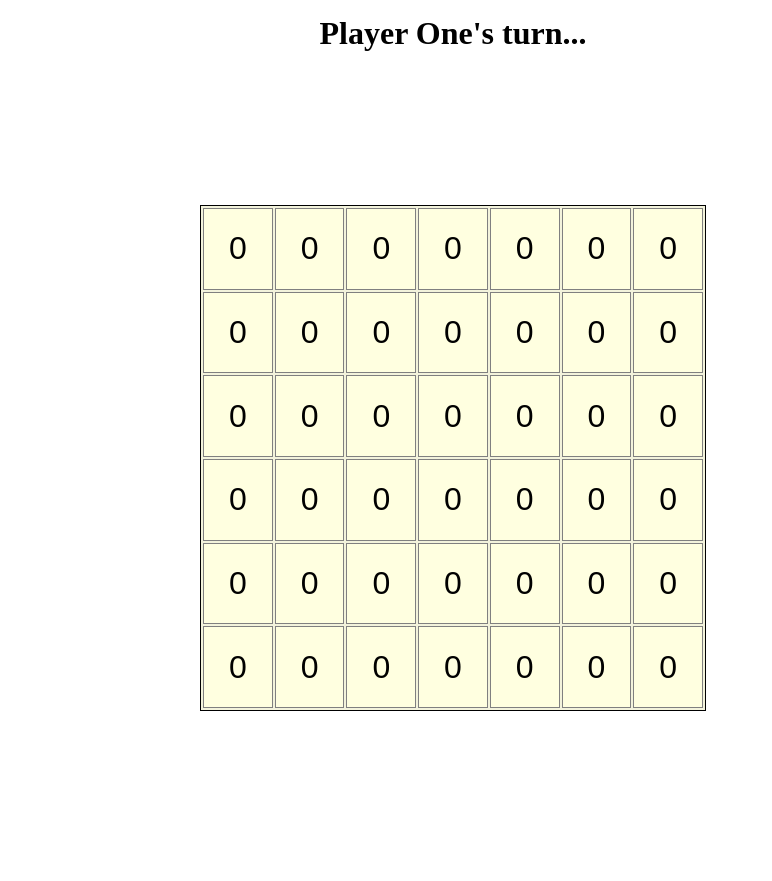
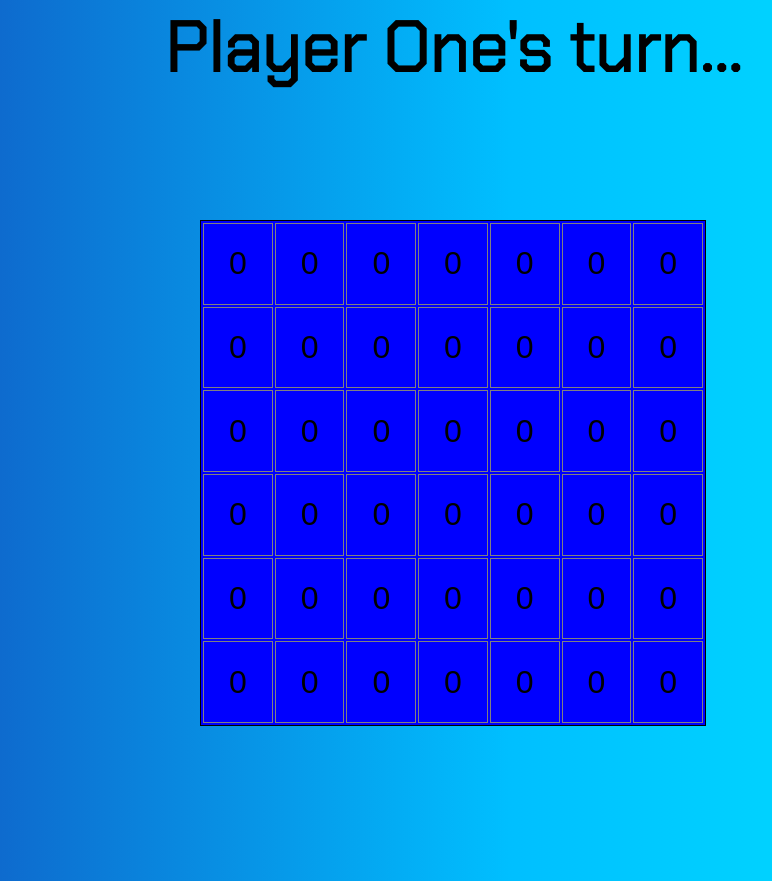
Before and after one commit to Babb2000/Connect-Four-Game, a plain HTML site: page index.html in a window 1280 px wide. Shown: the whole page, without its empty margins (195-967 px from the left). Drawn offline with Linux system fonts and the light colour scheme.

Commit message:
adding styles and font family to project

```diff
--- a/index.html
+++ b/index.html
@@ -5,6 +5,10 @@
     <meta name="viewport" content="width=device-width">
     <title>Connect Four HTML Skeleton</title>
     <link href="style.css" rel="stylesheet" type="text/css" />
+    <link rel="preconnect" href="https://fonts.googleapis.com">
+    <link rel="preconnect" href="https://fonts.gstatic.com" crossorigin>
+    <link href="https://fonts.googleapis.com/css2?family=Chakra+Petch:wght@300&display=swap" rel="stylesheet">
+
   </head>
   <body>
       <div class = "flex-header">
--- a/style.css
+++ b/style.css
@@ -1,3 +1,10 @@
+body{
+  background: rgb(15,100,202);
+  background: linear-gradient(90deg, rgba(15,100,202,1) 4%, rgba(15,100,202,1) 12%, rgba(0,191,255,1) 55%, rgba(0,212,255,1) 78%);
+  font-family: 'Chakra Petch', sans-serif;
+
+}
+
 .board {
   display: grid;
   height: 500px;
@@ -7,7 +14,7 @@
   border: 1px solid black;
   gap: 2px;
   padding: 2px;
-  background-color: rgb(243, 243, 220);
+  background-color: blue;
 }
 
 .cell {
@@ -17,7 +24,7 @@
   text-align: center;
   font-size: 2rem;
   border: 1px solid grey;
-  background: lightyellow;
+  background: blue;
   cursor: pointer;
 }
 
@@ -35,4 +42,6 @@
   display: flex;
   justify-content: center;
   align-items: center;
+  padding-top: 15px;
+  font-size: 35px;
 }
```
